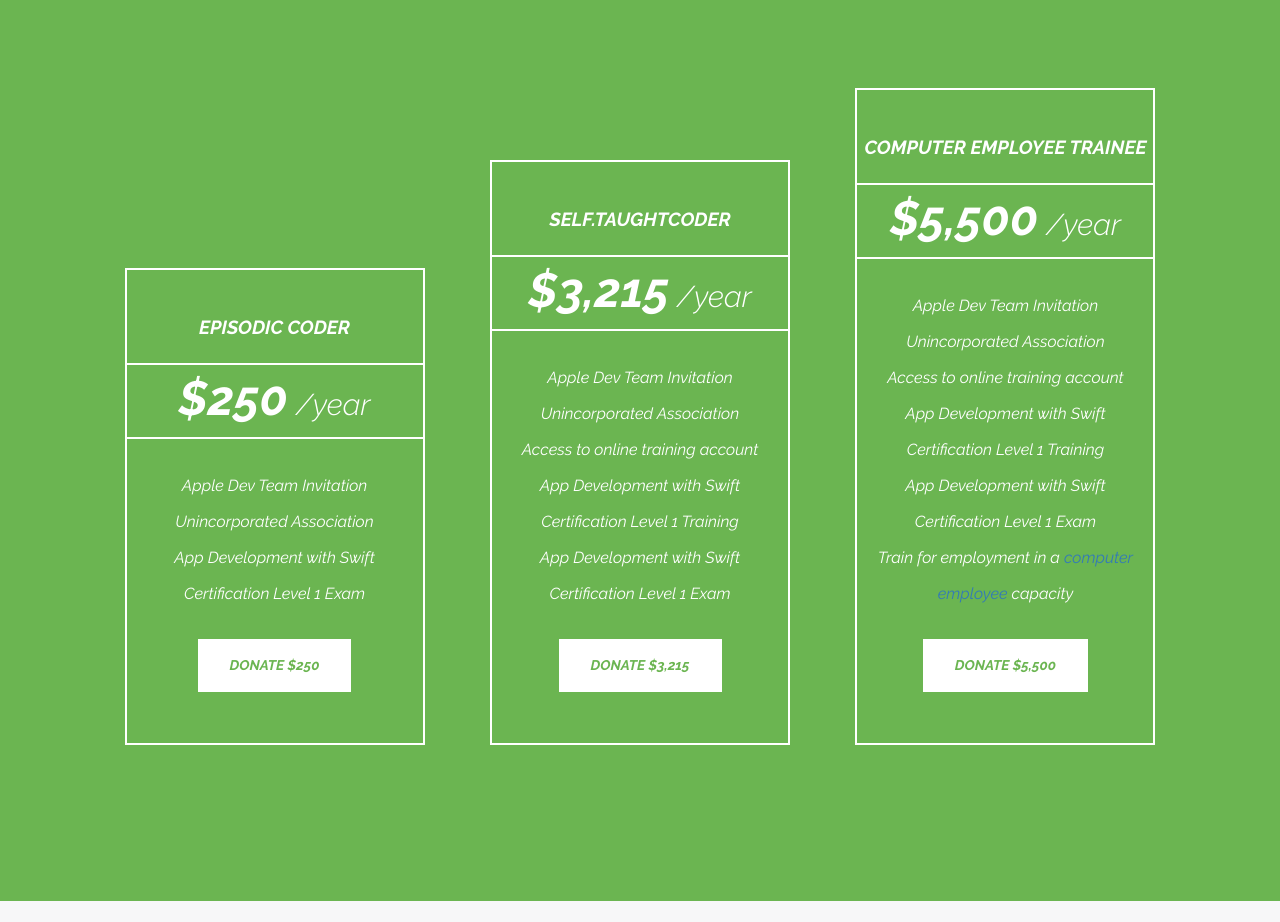
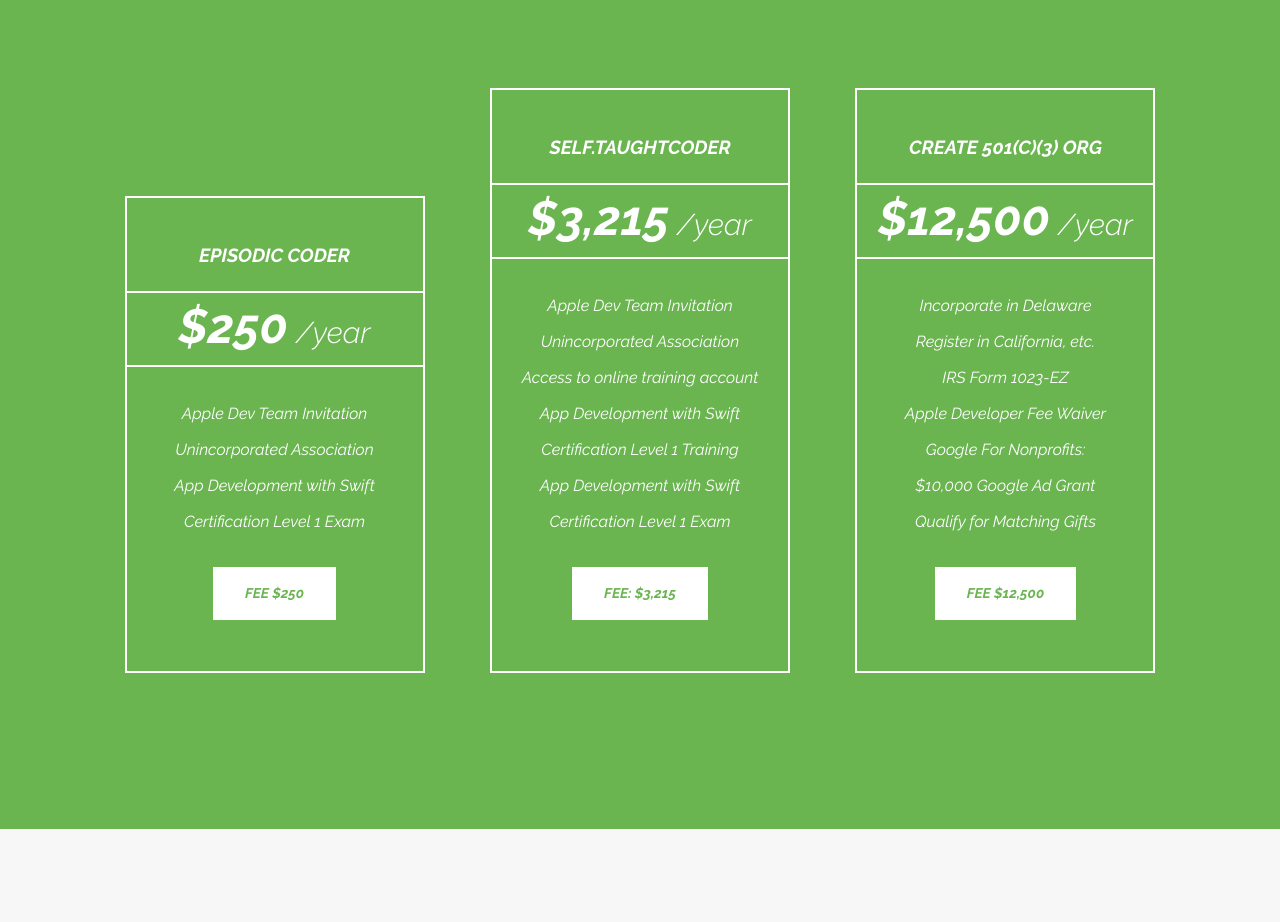
Before and after one commit to WHOmentorsdotcom/selftaughtcoder.dev, a plain HTML site: page index.html in a window 1280 px wide. Shown: the part 4500-5422 px from the top of the page. Drawn offline with Linux system fonts and the light colour scheme; some packages are replaced by stand-ins of ours.

Commit message:
Update index.html

```diff
--- a/index.html
+++ b/index.html
@@ -531,7 +531,7 @@
 
                             </ul>
 
-                            <a href="http://paypal.me/anyamount/250"><input name="" type="button" value="Donate $250"></a>
+                            <a href="http://support.whomentors.com"><input name="" type="button" value="Fee $250"></a>
 
                         </section>
 
@@ -557,33 +557,32 @@
 
                             </ul>
 
-                            <a href="http://paypal.me/anyamount/3215"><input name="" type="button" value="Donate $3,215"></a>
+                            <a href="http://support.whomentors.com"><input name="" type="button" value="Fee: $3,215"></a>
 
                         </section>
 
                         <section>
 
-                        	<header><h4>Computer Employee Trainee</h4></header>
+                        	<header><h4>Create 501(c)(3) Org</h4></header>
 
-                            <h2><span>$5,500</span> /year</h2>
+                            <h2><span>$12,500</span> /year</h2>
 
                             <ul>
 
-                                <li>Apple Dev Team Invitation</li>
+                                <li>Incorporate in Delaware</li>
 
-                                <li>Unincorporated Association</li>
+                                <li>Register in California, etc.</li>
 
-                                <li>Access to online training account</li>
-                                <li>App Development with Swift <br>
-                                Certification Level 1 Training</li>
-                                <li>App Development with Swift <br>
-                                Certification Level 1 Exam</li>
+                                <li>IRS Form 1023-EZ</li>
+                                <li>Apple Developer Fee Waiver</li>
+                                <li>Google For Nonprofits:<br>
+				    $10,000 Google Ad Grant</li>
 
-                                <li>Train for employment in a <a href="https://www.govinfo.gov/content/pkg/CFR-2018-title29-vol3/xml/CFR-2018-title29-vol3-part541-subpartE.xml">computer employee</a> capacity</li>
+                                <li>Qualify for Matching Gifts</li>
 
                             </ul>
 
-                            <a href="http://paypal.me/anyamount/55000"><input name="" type="button" value="Donate $5,500" ></a>
+                            <a href="http://support.whomentors.com"><input name="" type="button" value="Fee $12,500" ></a>
 
                         </section>
 
```
